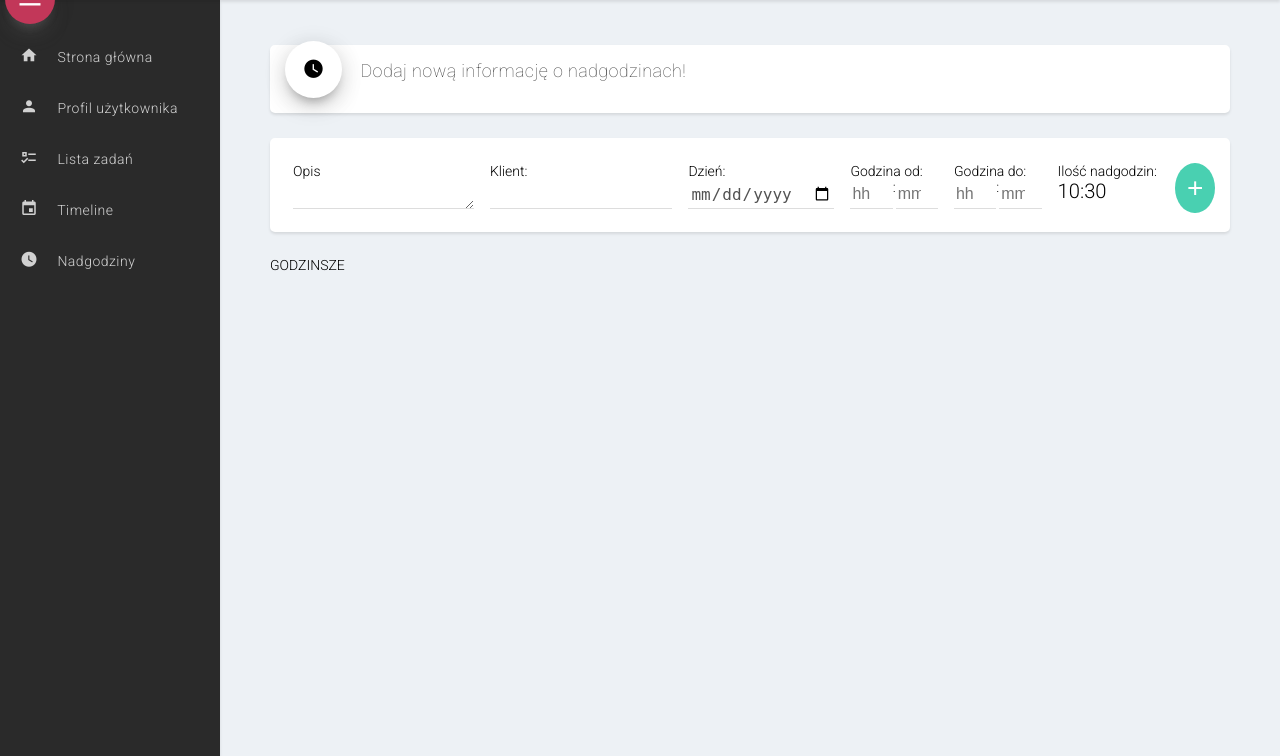
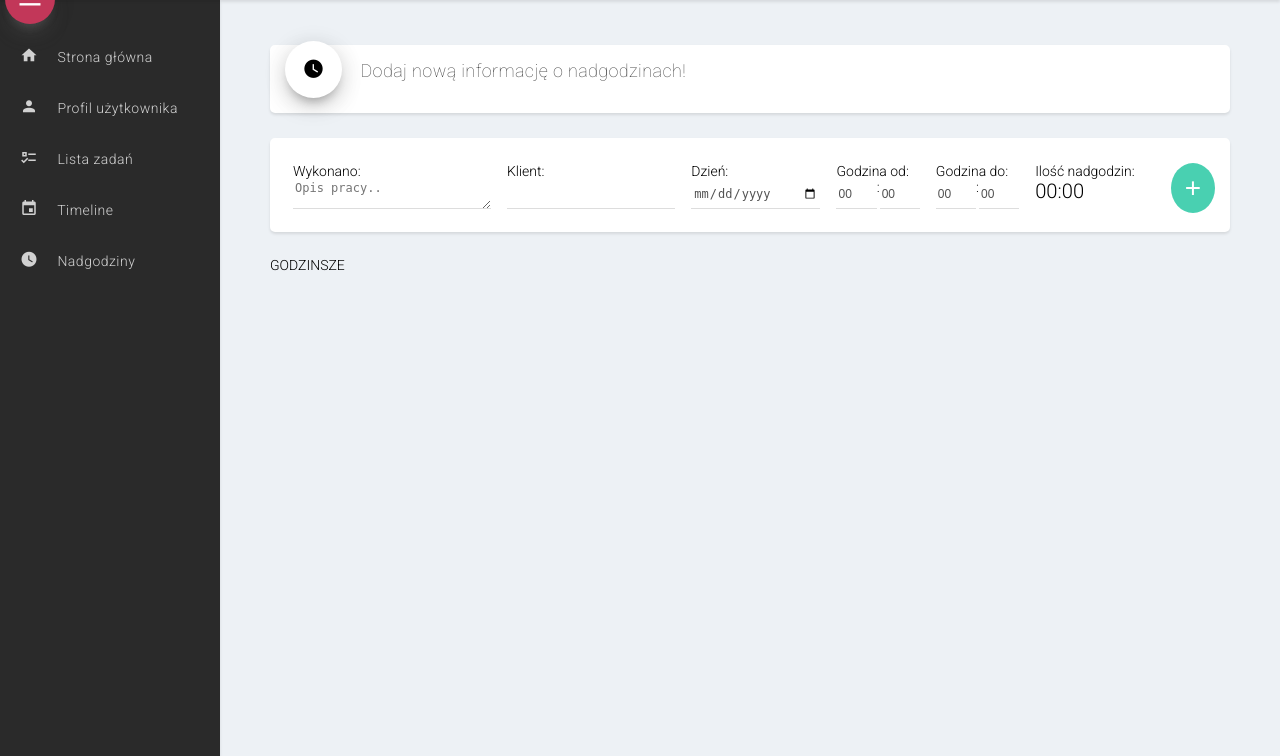
Before and after one commit to KasiaSmolarska/myStat, a PHP site: page /majap/index.php?page=overtime in a window 1280 px wide. Shown: the part 44-800 px from the top of the page. Run offline with PHP 8.4, Linux system fonts and the light colour scheme; the visitor is signed in with stand-in values (Sample User, id 1); style sheets or scripts are compiled from the project's sources; some libraries are stand-ins or nearby versions.

Commit message:
add overtime 2

```diff
--- a/actions/addOvertime.php
+++ b/actions/addOvertime.php
@@ -1,5 +1,5 @@
 <?php
 
-$status = addOverTime($_POST['description'], $_POST['client'], $_POST['day'], $_POST['timeFrom'], $_POST['timeTo'], $_POST['weekend']);
+$status = addOverTime($_POST['description'], $_POST['client'], $_POST['day'], $_POST['dateFrom'], $_POST['dateTo'], $_POST['weekend']);
 
 echo json_encode($status);
--- a/templates/js/overtime.js
+++ b/templates/js/overtime.js
@@ -1,3 +1,24 @@
+window.addEventListener("load", function () {
+    var overtimeInputs = document.querySelectorAll(".timeField input");
+
+    if (overtimeInputs.length > 0) {
+        for (var i = 0; i < overtimeInputs.length; i++) {
+            var input = overtimeInputs[i];
+            input.value = '00';
+
+            input.addEventListener("change", function () {
+                var startTime = document.getElementById('hourFrom').value * 60 + parseInt(document.getElementById('minutesFrom').value);
+                var stopTime = document.getElementById('hourTo').value * 60 + parseInt(document.getElementById('minutesTo').value);
+                var calc = (stopTime - startTime) / 60;
+                var result = calc.toFixed(0) + ':' + parseInt((stopTime - startTime) % 60);
+
+                var overtimeCount = document.getElementById("overtimeCount");
+                overtimeCount.innerHTML = result;
+            })
+        }
+    }
+})
+
 function addOvertime() {
 
     var data = {
@@ -9,9 +30,9 @@ function addOvertime() {
     }
 
     var weekday = new Date(data.day).getDay();
-    if(weekday === 6 || weekday === 0){
+    if (weekday === 6 || weekday === 0) {
         data.weekend = 1;
-    }else{
+    } else {
         data.weekend = 0;
     }
 
--- a/templates/scss/style.scss
+++ b/templates/scss/style.scss
@@ -414,6 +414,10 @@ a{
             outline: 0;
             border-bottom: 1px solid $primaryColor;
             box-shadow: inset 0 -1px 0 $primaryColor;
+        }
+
+        &--overtime{
+            font-size:12px;
         }
     }
 }
--- a/templates/subpages/overtime.html
+++ b/templates/subpages/overtime.html
@@ -11,35 +11,35 @@
     <form onsubmit="addOvertime(); return false;" style="padding-top:10px;">
 
         <div style="display: flex;">
-            <label class="horizontalLabel"for="description">Opis
-            <textarea class="form__input " id="description" required rows="2"></textarea>
+            <label class="horizontalLabel"for="description">Wykonano:
+            <textarea class="form__input form__input--overtime " placeholder="Opis pracy.." id="description" required rows="2"></textarea>
             </label>
             <label class="horizontalLabel"for="client">Klient:
 
-            <input class="form__input " type="text" id="client">
+            <input class="form__input form__input--overtime " type="text" id="client">
             </label>
             <label class="horizontalLabel"for="day">Dzień:
-                    <input required class="form__input" type="date" id="day"></label>
+                    <input required class="form__input form__input--overtime" type="date" id="day"></label>
             <label class="horizontalLabel">
                 <span>Godzina od:</span>
                 <div class="timeField">
 
 
-                        <input required class="form__input timeField__input" type="number" min="0" max="23" step="1" id="hourFrom" placeholder="hh"> :
-                        <input required class="form__input timeField__input" type="number" min="0" max="59" step="1" id="minutesFrom" placeholder="mm">
+                        <input required class="form__input form__input--overtime timeField__input" type="number" min="0" max="23" step="1" id="hourFrom" placeholder="hh"> :
+                        <input required class="form__input form__input--overtime timeField__input" type="number" min="0" max="59" step="1" id="minutesFrom" placeholder="mm">
                 </div>
             </label>
             <label class="horizontalLabel">
                 <span>Godzina do:</span>
                 <div class="timeField">
-                <input required class="form__input timeField__input" type="number" min="0" max="23" step="1" id="hourTo" placeholder="hh"> :
-                <input required class="form__input timeField__input" type="number" min="0" max="59" step="1" id="minutesTo" placeholder="mm">
+                <input required class="form__input form__input--overtime timeField__input" type="number" min="0" max="23" step="1" id="hourTo" placeholder="hh"> :
+                <input required class="form__input form__input--overtime timeField__input" type="number" min="0" max="59" step="1" id="minutesTo" placeholder="mm">
             </div>
             </label>
 
             <label class="horizontalLabel"for="overtimeCount">Ilość nadgodzin:
 
-                    <big><big>10:30</big></big>
+                    <big><big id="overtimeCount">00:00</big></big>
             </label>
 
             <input class="overtime__submit" type="submit" value="+">
```
Also changed, not shown: controllers/overtime.php (+10 -1 lines).
